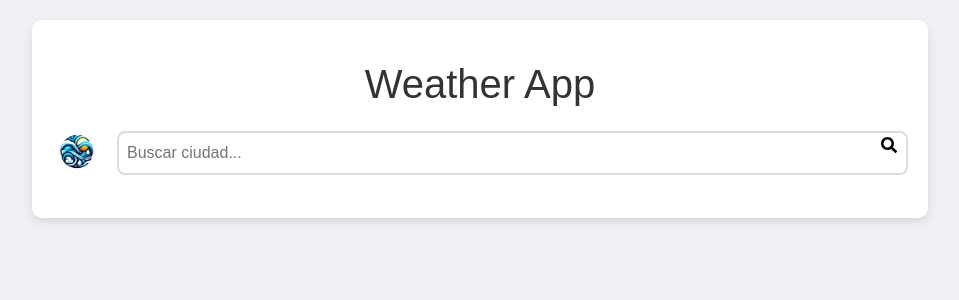
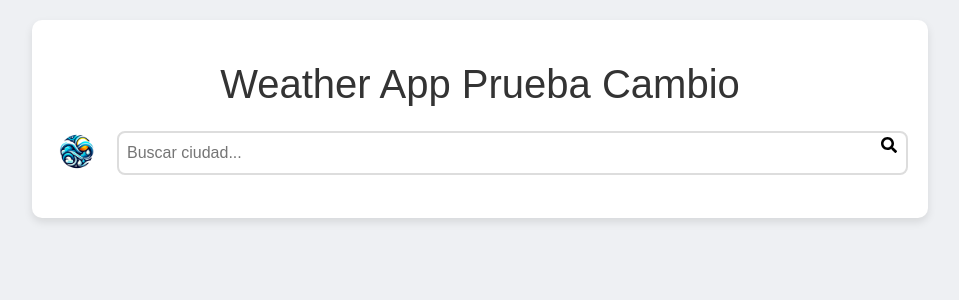
Before and after one commit to santiagox92/mi-aplicacion-clima, a React (Create React App) app: page / in a window 1280 px wide. Shown: the top 300 px of the page, without its empty margins (160-1119 px from the left). Built offline with nearby package versions, Linux system fonts and the light colour scheme.

Commit message:
Cambio titulo para prueba

```diff
--- a/src/App.js
+++ b/src/App.js
@@ -37,7 +37,7 @@ function App() {
 
   return (
     <div className="App">
-      <h1 className="AppTitle">Weather App</h1> {}
+      <h1 className="AppTitle">Weather App Prueba Cambio</h1> {}
       <SearchBar onSearch={handleSearch} />
       {error && <div>Error al obtener los datos del clima.</div>}
       {weatherData && <WeatherCard weatherData={weatherData} />}
```
